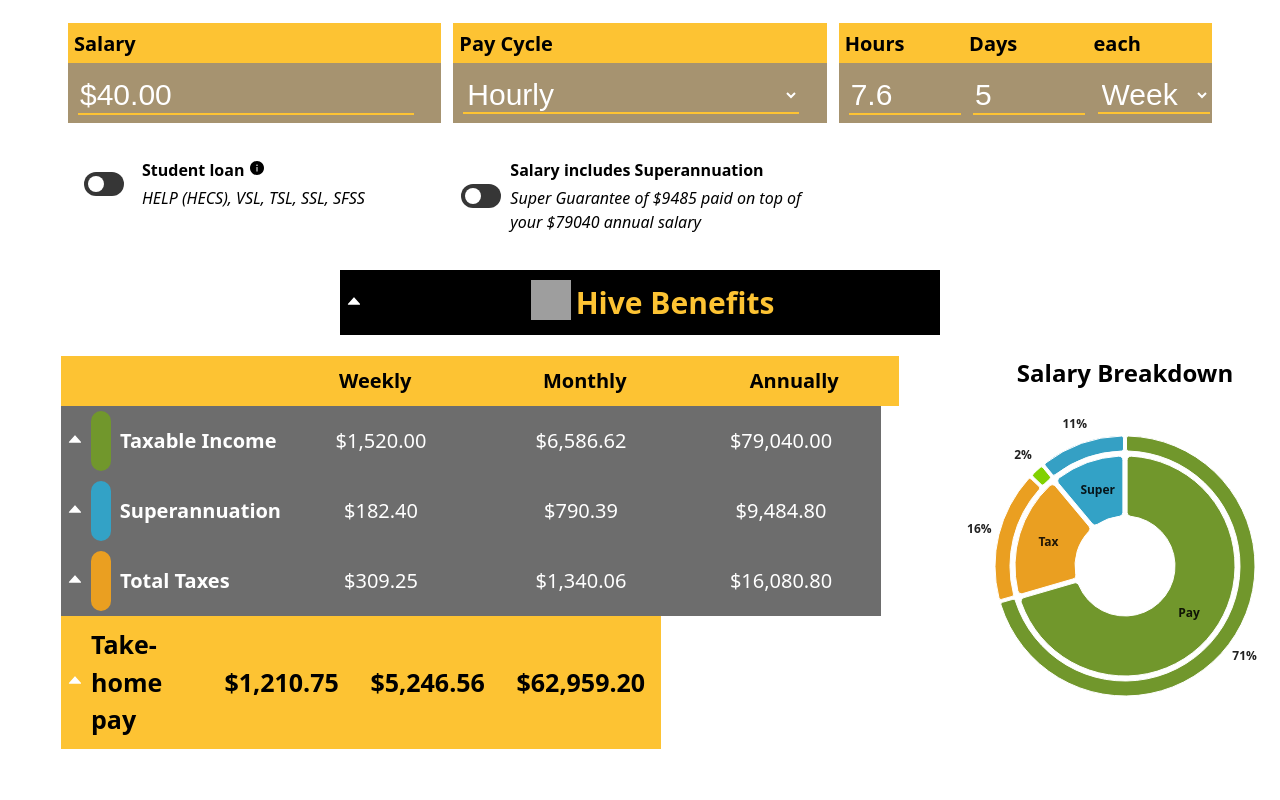
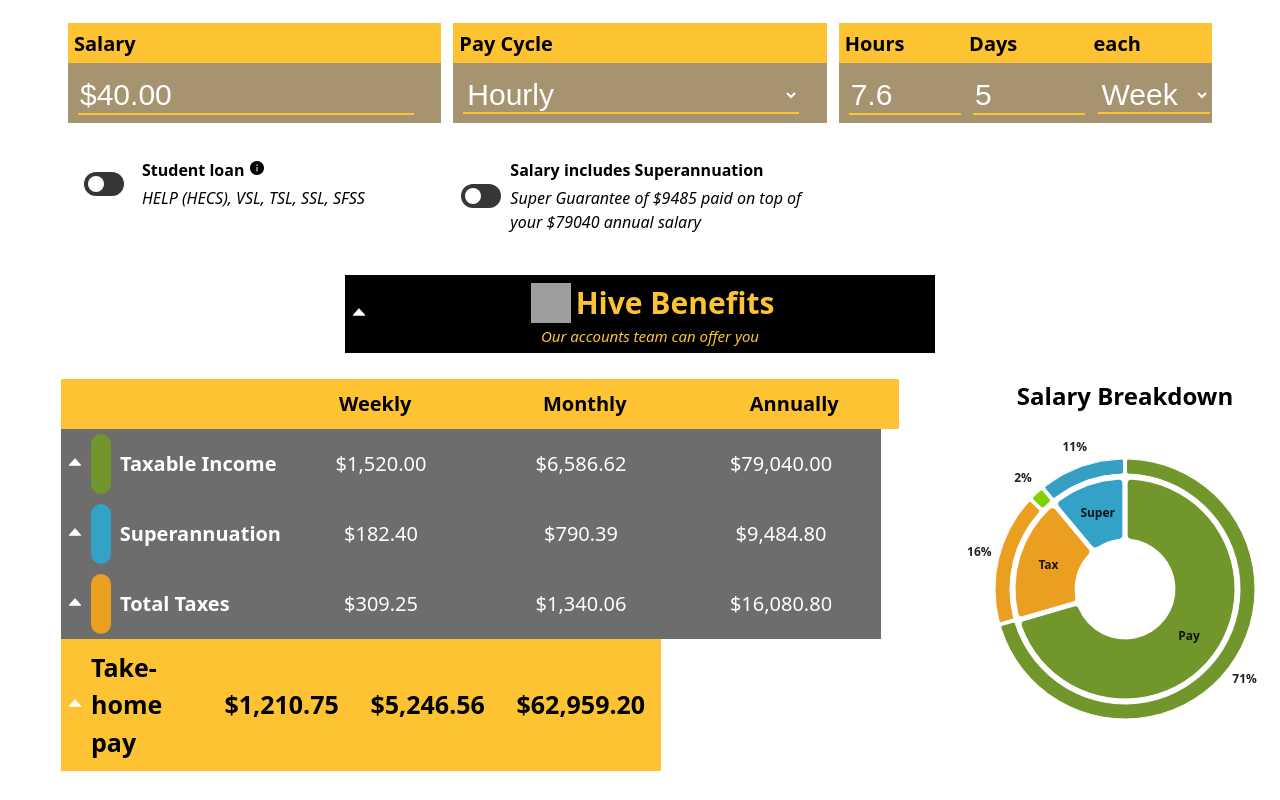
Before and after one commit to spikyMalkallam/pay-calculator, a React (Vite) app: page / in a window 1280 px wide. Built offline with nearby package versions, Linux system fonts and the light colour scheme; grey boxes are pictures that could not be loaded.

Commit message:
Progress

```diff
--- a/src/App.css
+++ b/src/App.css
@@ -55,7 +55,7 @@ animation-name: loadingAnimation;
   animation-name: spinAnimation;
   animation-duration: 1s;
   animation-iteration-count: 1;
-  margin: 0px 5px 0px 5px;
+  margin: auto 5px auto 5px;
 
 }
 
@@ -250,39 +250,48 @@ button:focus {
 .hive-shine {
   text-decoration: none;
   display: inline-block;
-  margin: 10px 0px 10px 0px;
+  margin: 5px 0px 0px 0px;
   color: var(--hive-yellow);
-
-  /* background: linear-gradient(120deg,
-      var(--hive-yellow) 30%,
-      #ffffff 50%,
-      var(--hive-yellow) 70%);
-
-  background-size: 300% 100%;
-
-  -webkit-background-clip: text;
-  background-clip: text;
-  color: transparent;
-
-  background-position: 100% 0;
-
-  animation: shine-sweep 1.5s linear 1; */
 }
 
-/* 5. Trigger the animation on hover */
-.hive-shine:hover {
-  animation: shine-sweep 1.5s linear infinite;
+.hive-benefits-div {
+  display: flex;
+  flex-direction: column;
+  align-items: center;
 }
 
-/* 6. The "Swish" Logic */
-@keyframes shine-sweep {
-  0% {
-    background-position: 100% 0;
-    /* Shine starts off-screen right */
-  }
+.hive-subheader {
+  text-decoration: none;
+  display: inline-block;
+  color: var(--hive-yellow);
+  font-style: italic;
+  font-size: 15px;
+  margin: 0px 0px 5px 0px;
+}
 
-  100% {
-    background-position: -100% 0;
-    /* Shine finishes off-screen left */
-  }
+.dropdown.row-drop.Benefits {
+  --c: #fdc333;
+  /* the border color */
+  --b: 10px;
+  /* the border thickness*/
+  --g: 5px;
+  /* the gap on hover */
+
+  padding: calc(var(--g));
+  --_g: #0000 25%, var(--c) 0;
+  background:
+    conic-gradient(from 180deg at top var(--b) right var(--b), var(--_g)) var(--_i, 200%) 0 /200% var(--_i, var(--b)) no-repeat,
+    conic-gradient(at bottom var(--b) left var(--b), var(--_g)) 0 var(--_i, 200%)/var(--_i, var(--b)) 200% no-repeat;
+  transition: .3s, background-position .3s;
+  cursor: pointer;
 }
+
+.dropdown.row-drop.Benefits:hover {
+  --_i: 100%;
+  transition: .3s, background-size .3s .3s;
+}
+
+.dropdown.row-drop.Benefits.open {
+  --_i: 100%;
+  transition: .3s, background-size .3s .3s;
+}
--- a/src/App.tsx
+++ b/src/App.tsx
@@ -745,7 +745,15 @@ function App() {
           <DropdownTab
             colour='black'
             label={'Benefits'}
-            contents={<h2 className='hive-shine' style={{ display: 'flex', justifyContent: 'center' }}><img src='https://www.recruitmenthive.com.au/wp-content/uploads/2026/02/cropped-recruitmentHive_H_small.png' id="hive_logo" alt="Recruitment Hive logo" /> Hive Benefits</h2>}
+            contents={
+              <div className='hive-benefits-div'>
+                <h2 className='hive-shine' style={{ display: 'flex', justifyContent: 'center' }}>
+                  <img src='https://www.recruitmenthive.com.au/wp-content/uploads/2026/02/cropped-recruitmentHive_H_small.png' id="hive_logo" alt="Recruitment Hive logo" />
+                  Hive Benefits
+                </h2>
+                <span className='hive-subheader'>Our accounts team can offer you</span>
+              </div>
+            }
             subContents={<>
               <table style={{ backgroundColor: 'black' }}>
                 <tbody>
@@ -784,7 +792,7 @@ function App() {
                     </td>
                     <td className='benefits-table-cell'>
                       <ToggleExpandVerticalTab
-                        label='Mortage Repayments'
+                        label='Accelerated Mortage Repayments'
                         desc='Calculate your monthly and weekly repayments'
                         contents={<><table className='dropdown-table'>
                           <tbody>
--- a/src/dropdown.css
+++ b/src/dropdown.css
@@ -142,7 +142,7 @@
 }
 
 .expand.WorkDeductables,
-.expand.MortageRepayments,
+.expand.AcceleratedMortage,
 .expand.NovatedLease,
 .expand.SuperSalary {
     color: var(--hive-yellow);
--- a/src/dropdown.tsx
+++ b/src/dropdown.tsx
@@ -50,7 +50,7 @@ export function DropdownTab({ label, contents, subContents, colour }: DropdownPr
 
     return (
         <>
-            <div className={'dropdown row-drop ' + label} style={{ display: 'flex' }} onClick={setExpanded}>
+            <div className={'dropdown row-drop ' + label + (expanded ? " open" : '')} style={{ display: 'flex' }} onClick={setExpanded}>
                 <button
                     className={'dropdown-button ' + colour + (expanded ? " expanded" : '')}
 
```
